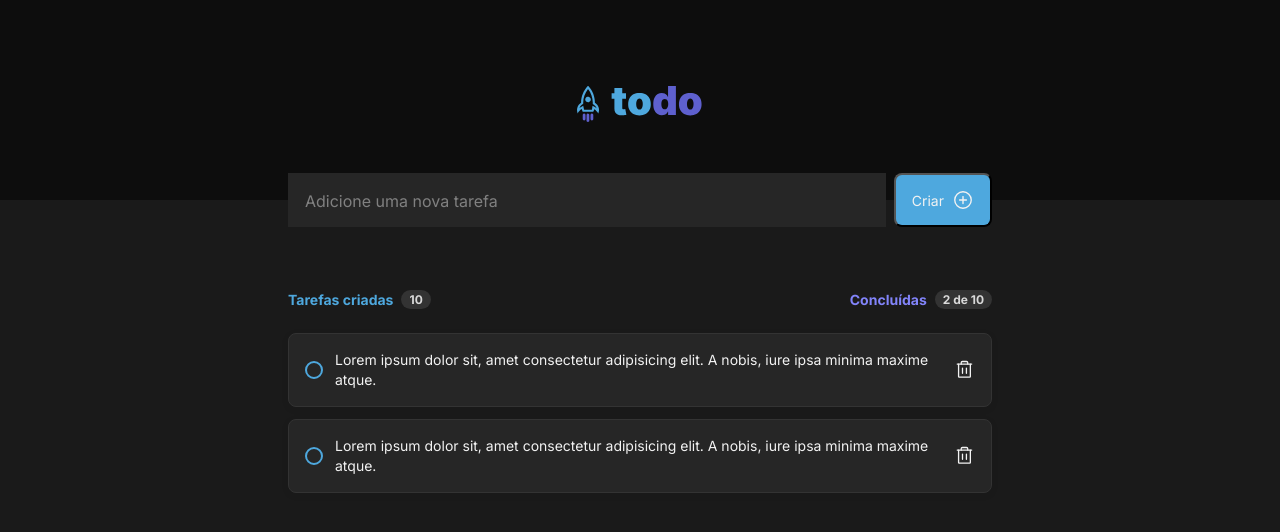
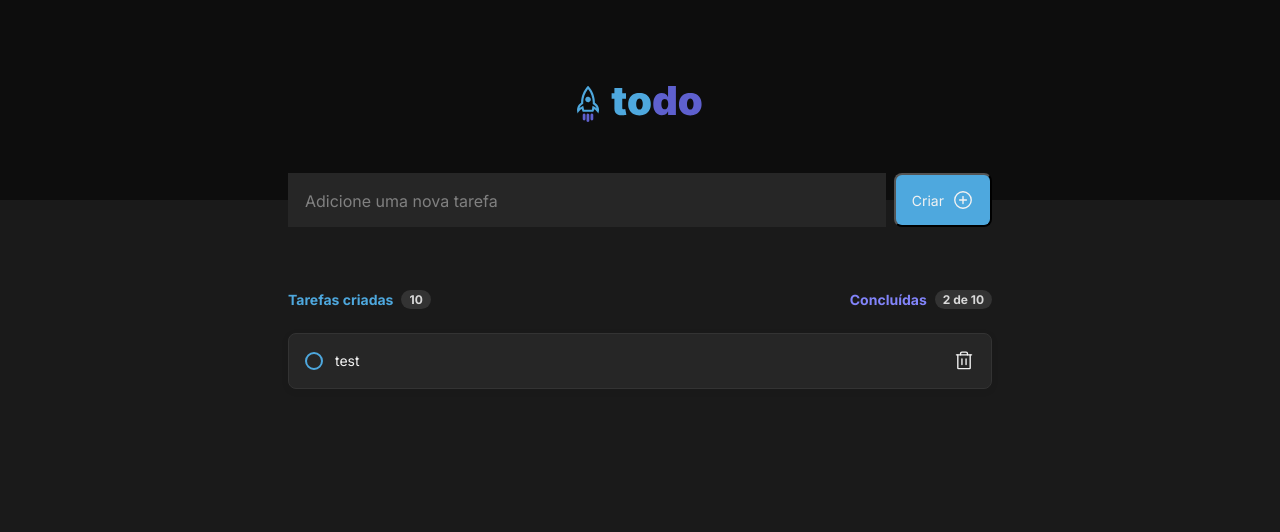
Before and after one commit to eu-pedro/ToDo-List, a React (Vite) app: page / in a window 1280 px wide. Shown: the top 532 px of the page. Built offline with nearby package versions, Linux system fonts and the light colour scheme; the HTML template or start-up script is replaced by a standard one.

Commit message:
adicionando funcionalidade ao componente de Task

```diff
--- a/src/App.tsx
+++ b/src/App.tsx
@@ -2,12 +2,26 @@
 
 import { Header } from './components/Header'
 import { Section } from './components/Section'
+import { useState } from 'react'
+
+export interface Itask {
+  id: string;
+  title: string;
+  isCompleted: boolean;
+}
 
 export function App() {
+
+  const [tasks, setTasks] = useState<Itask[]>([
+    {id: '1', title: 'test', isCompleted: true}
+  ])
+
   return (
     <>
       <Header/>
-      <Section/>
+      <Section
+        tasks={tasks}
+      />
     </>
   )
 }
--- a/src/components/Section/index.tsx
+++ b/src/components/Section/index.tsx
@@ -1,8 +1,13 @@
 import './Section.module.css';
 import styles from './Section.module.css';
 import { Task } from '../Task';
+import { Itask } from '../../App';
 
-export function Section() {
+interface PropsSection {
+  tasks: Itask[];
+}
+
+export function Section({tasks}: PropsSection) {
   return (
     <section className={styles.tasks}>
       <header className={styles.header}>
@@ -18,8 +23,12 @@
       </header>
 
       <div className={styles.containerTasks}>
-        <Task />
-        <Task />
+        {tasks.map((task) => (
+          <Task
+            key={task.id}
+            task={task}
+          />
+        ))}
       </div>
     </section>
   );
--- a/src/components/Task/index.tsx
+++ b/src/components/Task/index.tsx
@@ -1,8 +1,13 @@
 import { Trash } from 'phosphor-react';
+import { Itask } from '../../App';
 import styles from './Task.module.css';
 
+interface PropsTask {
+  task: Itask;
+}
 
-export function Task() {
+
+export function Task({task}: PropsTask) {
   return (
     <section className={styles.taskContainer}>
       <button className={styles.checkContainer}>
@@ -10,7 +15,7 @@
       </button>
 
 
-      <p>Lorem ipsum dolor sit, amet consectetur adipisicing elit. A nobis, iure ipsa minima maxime atque.</p>
+      <p>{task.title}</p>
 
 
 
```
